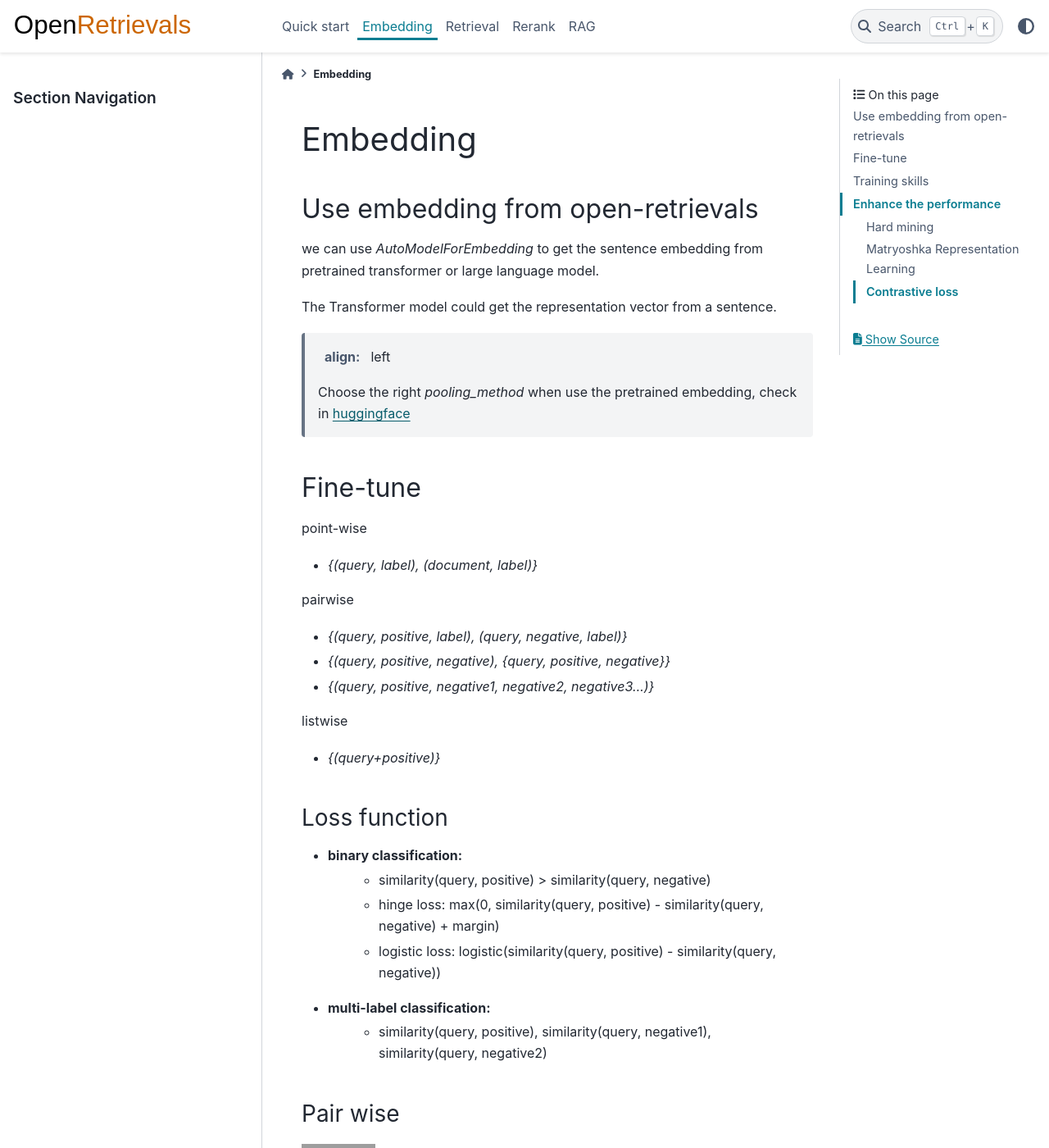
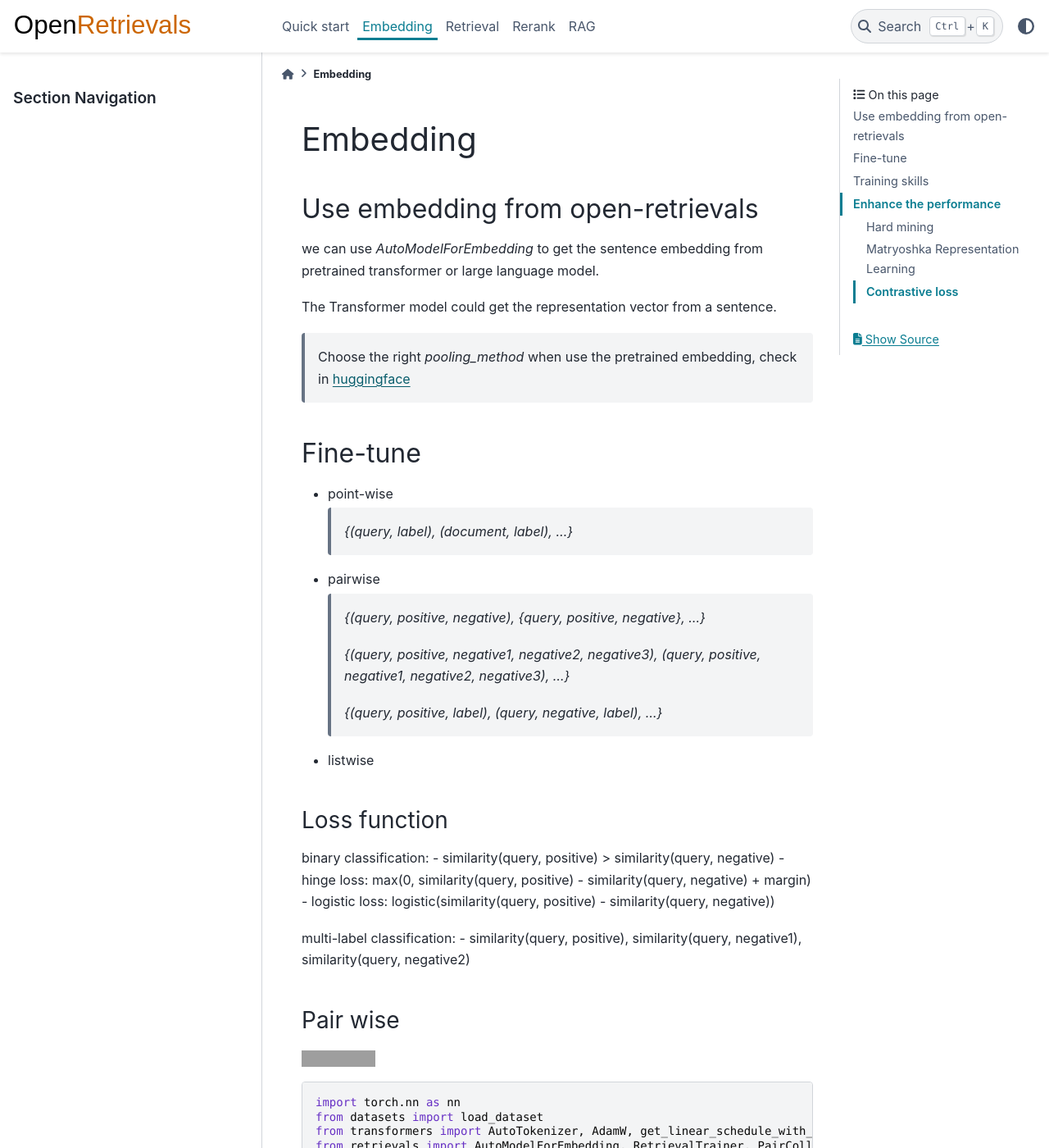
Before and after one commit to LongxingTan/open-retrievals, a Sphinx documentation site: the page built from docs/source/embed.rst, in a window 1280 px wide and 1400 px high. Shown: the whole window at 82% size. Built offline with Sphinx 7.4.7 and the PyData theme 0.15.4, drawn with Linux system fonts in a browser that asks for light colours; grey boxes are pictures that could not be loaded.

Commit message:
docs: update

```diff
--- a/docs/source/embed.rst
+++ b/docs/source/embed.rst
@@ -10,43 +10,38 @@ we can use `AutoModelForEmbedding` to get the sentence embedding from pretrained
 
 The Transformer model could get the representation vector from a sentence.
 
-
-.. epigraph::
-    :align: left
-
     Choose the right `pooling_method` when use the pretrained embedding, check in `huggingface <https://huggingface.co/models>`_
 
 
 Fine-tune
 ------------------
 
-point-wise
+- point-wise
 
-- `{(query, label), (document, label)}`
+    `{(query, label), (document, label), ...}`
 
 
-pairwise
+- pairwise
 
-- `{(query, positive, label), (query, negative, label)}`
+    `{(query, positive, negative), {query, positive, negative}, ...}`
 
-- `{(query, positive, negative), {query, positive, negative}}`
+    `{(query, positive, negative1, negative2, negative3), (query, positive, negative1, negative2, negative3), ...}`
 
-- `{(query, positive, negative1, negative2, negative3...)}`
+    `{(query, positive, label), (query, negative, label), ...}`
 
-listwise
-
-- `{(query+positive)}`
+- listwise
 
 
 Loss function
 ~~~~~~~~~~~~~~~~~~~~~~
 
-- binary classification:
-    - similarity(query, positive) > similarity(query, negative)
-    - hinge loss: max(0, similarity(query, positive) - similarity(query, negative) + margin)
-    - logistic loss: logistic(similarity(query, positive) - similarity(query, negative))
-- multi-label classification:
-    - similarity(query, positive), similarity(query, negative1), similarity(query, negative2)
+binary classification:
+- similarity(query, positive) > similarity(query, negative)
+- hinge loss: max(0, similarity(query, positive) - similarity(query, negative) + margin)
+- logistic loss: logistic(similarity(query, positive) - similarity(query, negative))
+
+multi-label classification:
+- similarity(query, positive), similarity(query, negative1), similarity(query, negative2)
 
 
 Pair wise
--- a/docs/source/rerank.rst
+++ b/docs/source/rerank.rst
@@ -14,7 +14,6 @@ Use Rerank from open-retrievals
     rerank_model = AutoModelForRanking.from_pretrained(model_name_or_path)
     scores_list = rerank_model.compute_score(["In 1974, I won the championship in Southeast Asia in my first kickboxing match", "In 1982, I defeated the heavy hitter Ryu Long."])
     print(scores_list)
-
 
 
 Fine tuning Cross-encoder
```
Also changed, not shown: docs/source/quick-start.rst (+15 -5 lines), examples/README.md.
